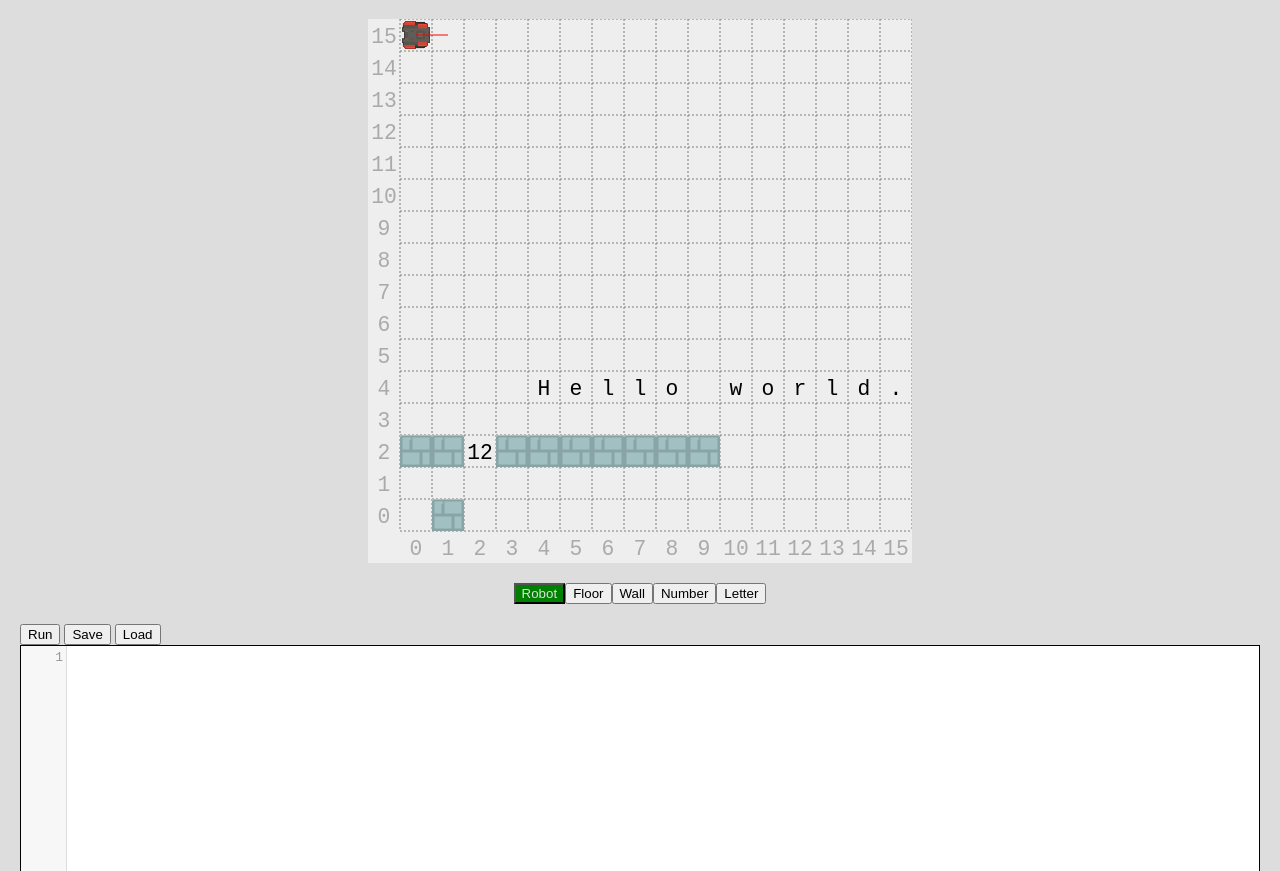
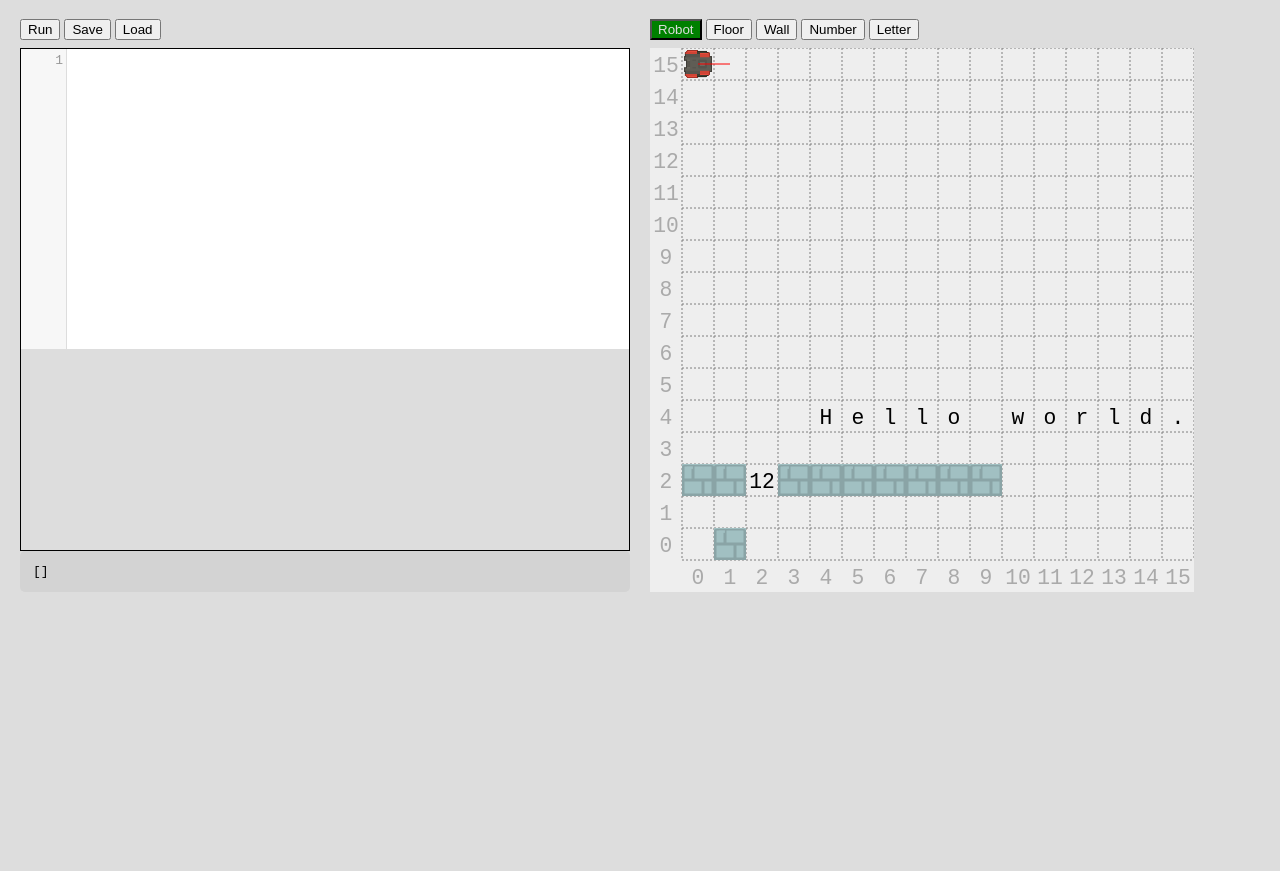
Before and after one commit to badlogic/paperbots, a website with bundled scripts: page lang/index.html in a window 1280 px wide. Shown: the part 81-952 px from the top of the page. After the commit the page ends 800 px from the top, so only its background shows below. Built offline with nearby package versions, Linux system fonts and the light colour scheme.

Commit message:
Layout and CSS.

```diff
--- a/lang/css/style.css
+++ b/lang/css/style.css
@@ -7,20 +7,22 @@ body {
 	background: #dddddd;
 	color: 333333;
 	margin: 0;
+	padding: 20px;
 }
 
 .pb-container {
 	display: flex;
-	flex-direction: column;
-	padding: 20px;
+	flex-direction: row;
 }
 
 #pb-canvas-container {
 	width: 100%;
 	display: flex;
 	flex-direction: column;
-	align-items: center;
-	margin-bottom: 20px;
+}
+
+#pb-canvas-tools {
+	margin-bottom: 0.5em;
 }
 
 #pb-canvas {
@@ -31,12 +33,6 @@ body {
   	image-rendering: -webkit-crisp-edges;
   	image-rendering: pixelated;
 	image-rendering: crisp-edges;
-	margin-bottom: 20px;
-}
-
-#pb-canvas-tools {
-	display: flex;
-	flex-direction: row;
 }
 
 #pb-canvas-tools .selected {
@@ -44,19 +40,30 @@ body {
 	color: #dddddd;
 }
 
+#pb-editor-container {
+	width: 100%;
+	display: flex;
+	flex-direction: column;
+}
+
 #pb-editor {
-	height: 20em;
-	margin-bottom: 20px;
+	height: 100%;
+	margin-bottom: 1empx;
 	position: relative;
 	border: 1px solid black;
+}
+
+#pb-editor-tools {
+	margin-bottom: 0.5em;
 }
 
 #pb-output {
 	background: lightgrey;
 	color: black;
-	margin-bottom: 20px;
-	padding: 20px;
+	padding: 1em;
+	margin: 0;
 	border-radius: 5px;
+	white-space: pre-wrap;
 }
 
 /* CodeMirror styles */
--- a/lang/index.html
+++ b/lang/index.html
@@ -13,10 +13,20 @@
 </head>
 <body>
 
+	<h1>Paperbots</h1>
+
 	<div class="pb-container">
-		<h1>Paperbots</h1>
+		<div id="pb-editor-container">
+			<div id="pb-editor-tools">
+				<input type="button" id="pb-run" value="Run">
+				<input type="button" id="pb-save" value="Save">
+				<input type="button" id="pb-load" value="Load">
+			</div>
+			<div id="pb-editor"></div>
+			<pre id="pb-output" disabled></pre>
+		</div>
+		<div style="padding: 10px"></div>
 		<div id="pb-canvas-container">
-			<canvas id="pb-canvas"></canvas>
 			<div id="pb-canvas-tools">
 				<input type="button" value="Robot" class="selected">
 				<input type="button" value="Floor">
@@ -24,16 +34,8 @@
 				<input type="button" value="Number">
 				<input type="button" value="Letter">
 			</div>
+			<canvas id="pb-canvas"></canvas>
 		</div>
-		<div id="pb-editor-container">
-			<div id="pb-editor-tools">
-				<input type="button" id="pb-run" value="Run">
-				<input type="button" id="pb-save" value="Save">
-				<input type="button" id="pb-load" value="Load">
-			</div>
-			<div id="pb-editor"></div>
-		</div>
-		<pre id="pb-output" disabled></pre>
 	</div>
 
 	<script>
```
